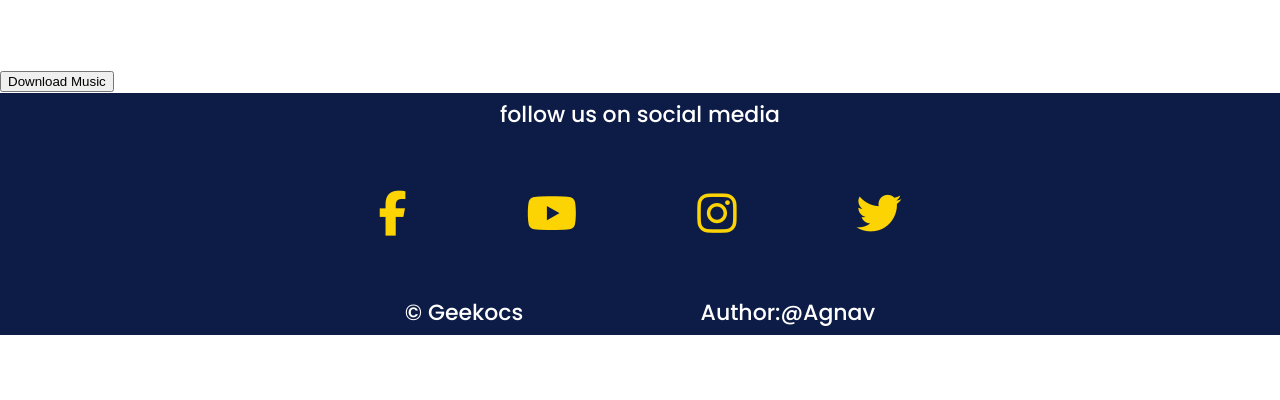
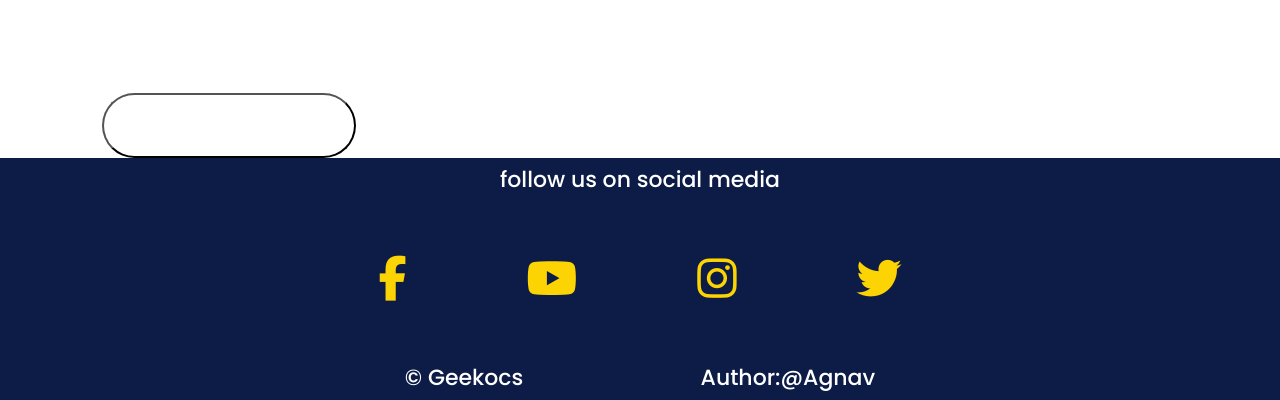
Before and after one commit to Agnav/Geekocs, a plain HTML site: page index.html in a window 1280 px wide. Shown: the part 2519-2919 px from the top of the page. Before the commit the page ends 2854 px from the top, so only its background shows below. Drawn offline with Linux system fonts and the light colour scheme.

Commit message:
Update index.html

```diff
--- a/index.html
+++ b/index.html
@@ -116,7 +116,7 @@
           ></a>
         </div>
       </div>
-      <button id="btn9" onclick="location.href='doc/music.mp3';">Download Music</button>
+      <button id="btn9" class="btn" onclick="location.href='doc/music.mp3';">Download Music</button>
 
       <!--footer-->
       <footer>
```
